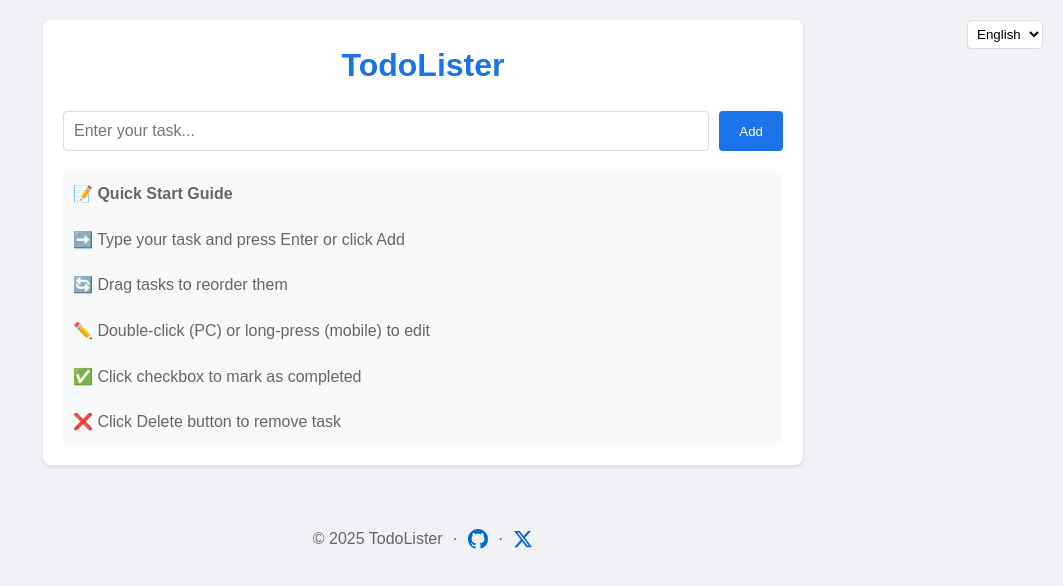
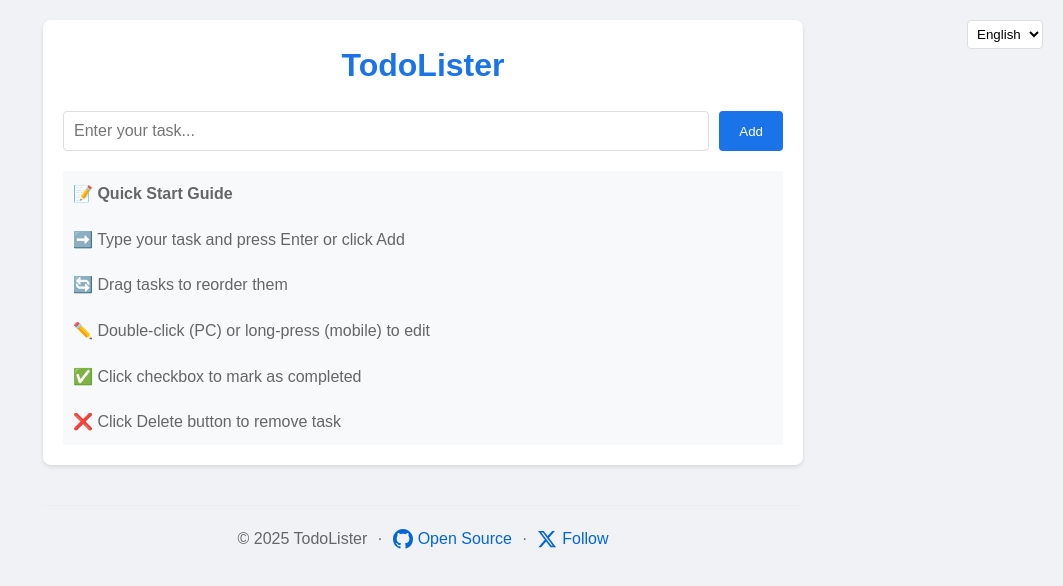
Before and after one commit to todolister/todolister.github.io, a plain HTML site: page index.html in a window 1280 px wide. Shown: the whole page, without its empty margins (217-1280 px from the left). Drawn offline with Linux system fonts and the light colour scheme.

Commit message:
为社交媒体链接添加文本标签

```diff
--- a/index.html
+++ b/index.html
@@ -229,6 +229,7 @@
                         d="M8 0c4.42 0 8 3.58 8 8a8.013 8.013 0 0 1-5.45 7.59c-.4.08-.55-.17-.55-.38 0-.27.01-1.13.01-2.2 0-.75-.25-1.23-.54-1.48 1.78-.2 3.65-.88 3.65-3.95 0-.88-.31-1.59-.82-2.15.08-.2.36-1.02-.08-2.12 0 0-.67-.22-2.2.82-.64-.18-1.32-.27-2-.27-.68 0-1.36.09-2 .27-1.53-1.03-2.2-.82-2.2-.82-.44 1.1-.16 1.92-.08 2.12-.51.56-.82 1.28-.82 2.15 0 3.06 1.86 3.75 3.64 3.95-.23.2-.44.55-.51 1.07-.46.21-1.61.55-2.33-.66-.15-.24-.6-.83-1.23-.82-.67.01-.27.38.01.53.34.19.73.9.82 1.13.16.45.68 1.31 2.69.94 0 .67.01 1.3.01 1.49 0 .21-.15.45-.55.38A7.995 7.995 0 0 1 0 8c0-4.42 3.58-8 8-8Z">
                     </path>
                 </svg>
+                <span>Open Source</span>
             </a>
             <span style="margin: 0 5px;">·</span>
             <a href="https://x.com/1zhaofengyue"
@@ -238,6 +239,7 @@
                         d="M18.244 2.25h3.308l-7.227 8.26 8.502 11.24H16.17l-5.214-6.817L4.99 21.75H1.68l7.73-8.835L1.254 2.25H8.08l4.713 6.231zm-1.161 17.52h1.833L7.084 4.126H5.117z">
                     </path>
                 </svg>
+                <span>Follow</span>
             </a>
         </p>
     </footer>
```
